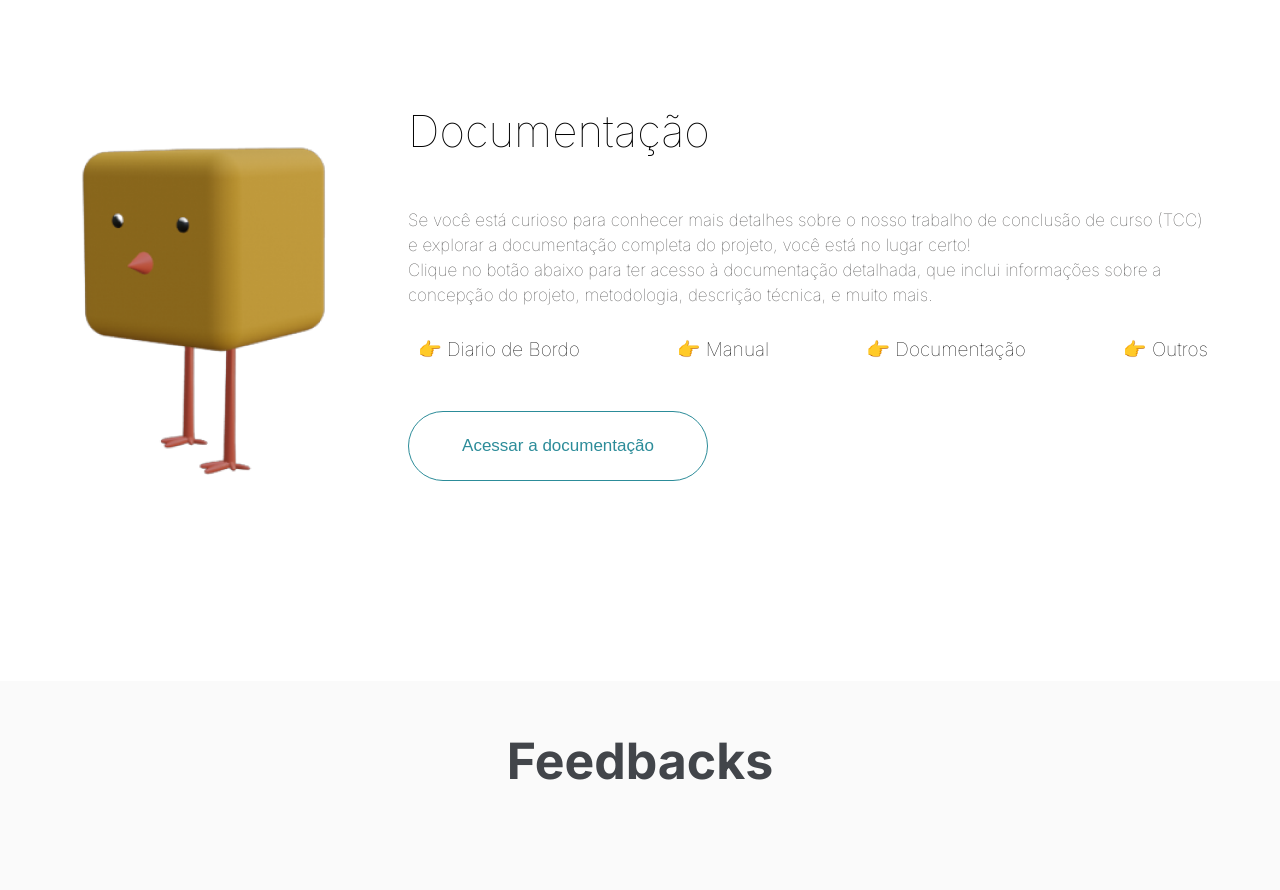
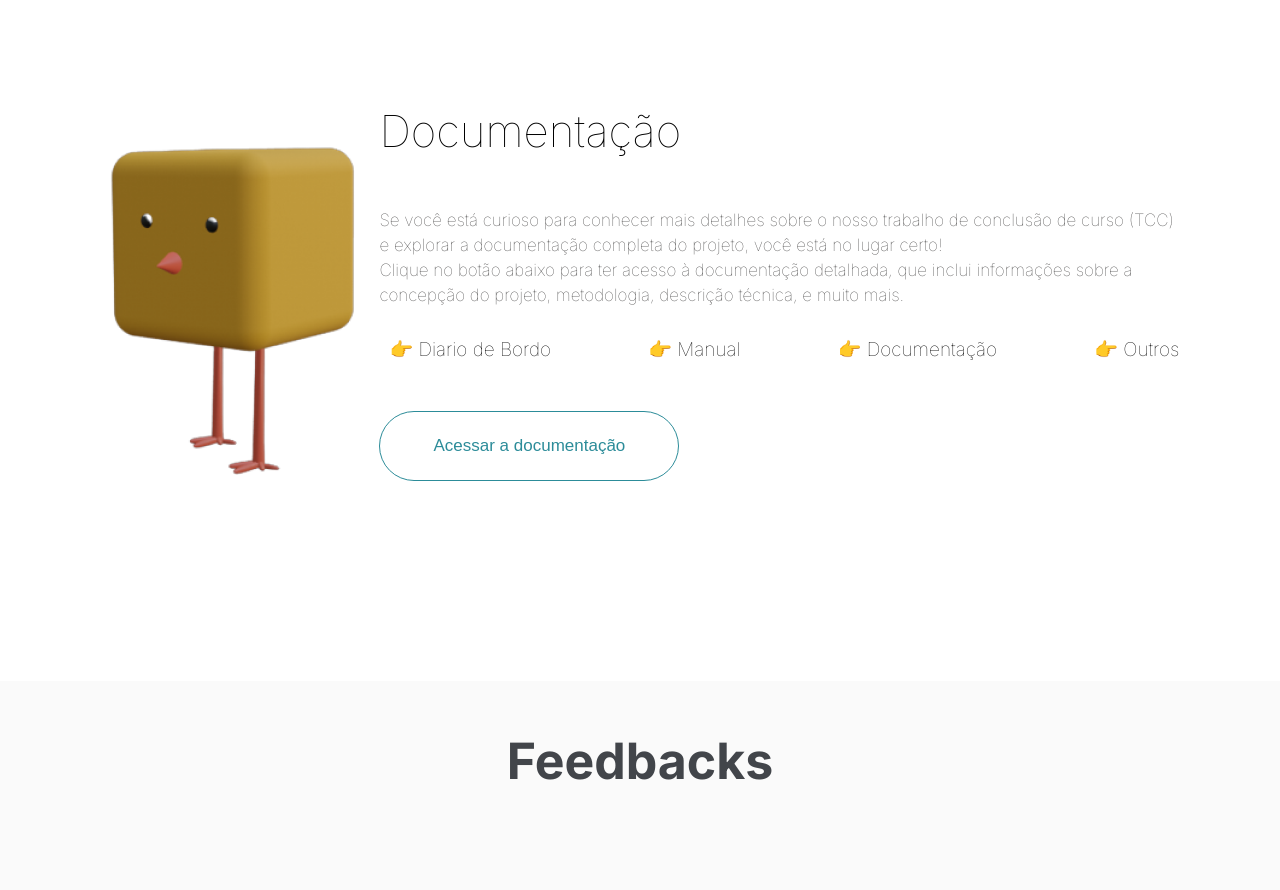
Before and after one commit to radijaa/RMVR, an Angular app: page / in a window 1280 px wide. Shown: the part 5340-6230 px from the top of the page. Built offline with nearby package versions, Linux system fonts and the light colour scheme.

Commit message:
Update app.component.css

```diff
--- a/src/app/app.component.css
+++ b/src/app/app.component.css
@@ -230,7 +230,7 @@ li, a{
     margin-top: 200px;
 }
 #piupiu{
-    margin-right: 70px;
+    margin-right: 1vw;
     margin-bottom: 160px;
 }
 
```
